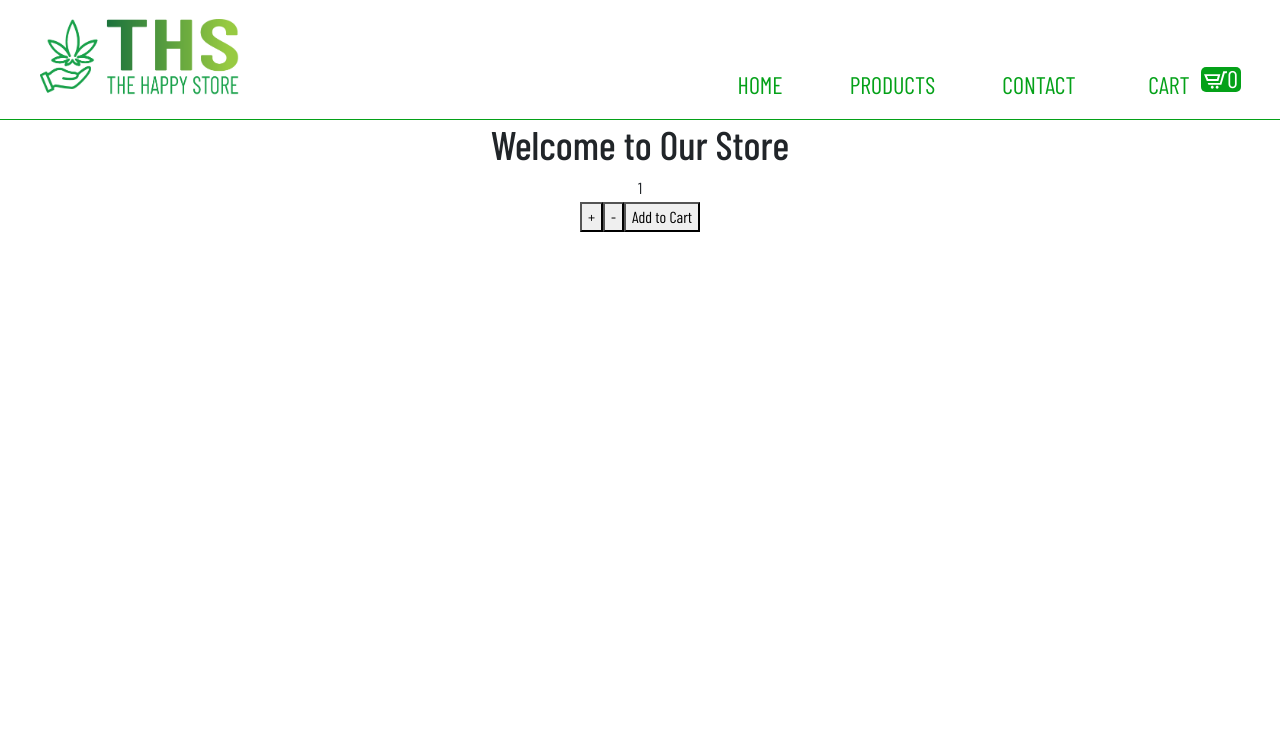
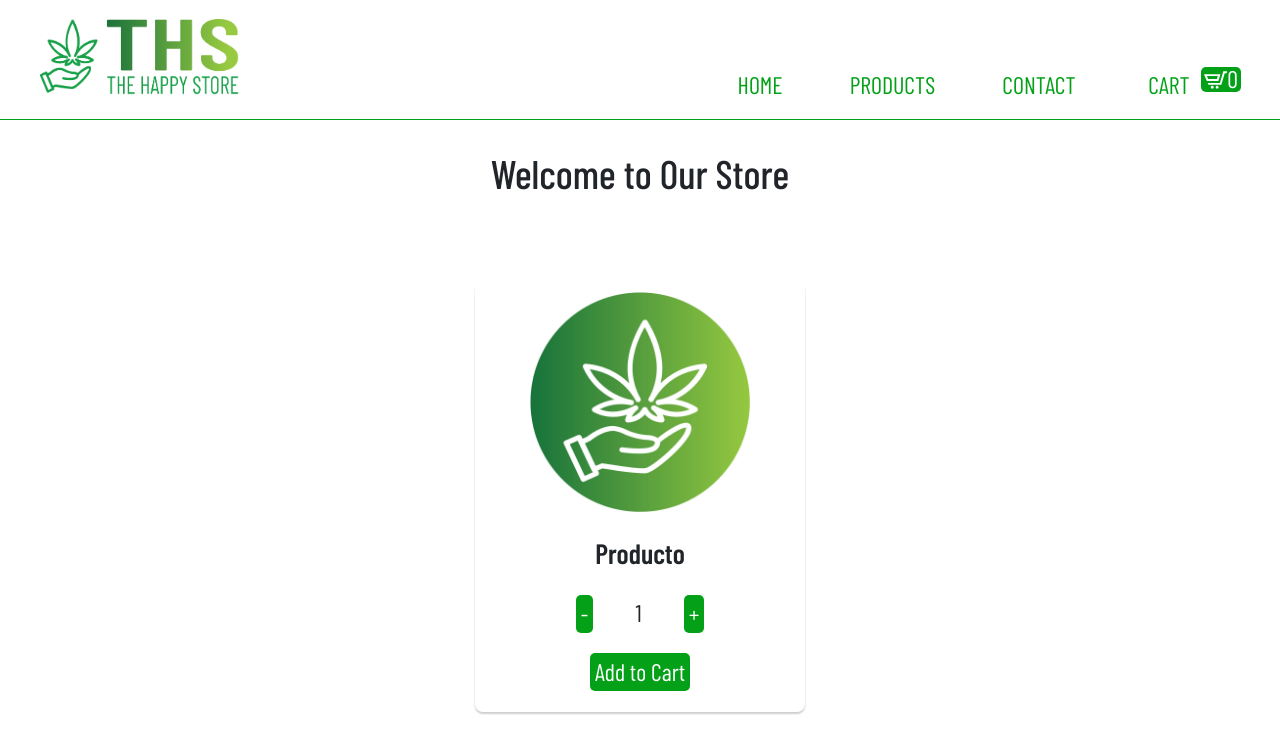
Before and after one commit to Luciobio/the-happy-store, a React (Create React App) app: page / in a window 1280 px wide. Shown: the top 754 px of the page. Built offline with nearby package versions, Linux system fonts and the light colour scheme; the HTML template or start-up script is replaced by a standard one; a web font is replaced by a local one.

Commit message:
css added

```diff
--- a/src/Components/ItemCount/ItemCount.css
+++ b/src/Components/ItemCount/ItemCount.css
@@ -0,0 +1,56 @@
+.ItemCount {
+    width: 330px;
+    height: 430px;
+    border-radius: 8px;
+    box-shadow: 0 2px 2px rgba(0, 0, 0, 0.2);
+    overflow: hidden;
+    margin: 20px;
+    text-align: center;
+    transition: all 0.25s;
+    display: flex;
+    flex-direction: column;
+    align-items: center;
+}
+
+.ItemCount:hover{
+    transform: translateY(-15px);
+    box-shadow: 0 12px 16px rgba(0, 0, 0, 0.2);
+}
+
+.ItemCount img{
+    width: 220px;
+    height: 220px;
+    margin: 10px
+}
+
+.ItemCount h4{
+    font-weight: 600;
+    font-size: 28px;
+    margin: 15px
+}
+
+.ItemCount button{
+    color: white;
+    background-color: #04A118;
+    border: none;
+    margin: 10px;
+    border-radius: 5px;
+    font-size: 24px;
+    padding-left: 5px;
+    padding-right: 5px;
+    }
+
+.count {
+    font-size: 24px;
+}
+
+.bttnCont{
+    display:flex;
+    flex-direction: row;
+    justify-content: space-between;
+    width: 45%;
+}
+
+.addBtn {
+    width: 100%;
+}
--- a/src/Components/ItemCount/ItemCount.js
+++ b/src/Components/ItemCount/ItemCount.js
@@ -1,4 +1,6 @@
+import './ItemCount.css';
 import {useState} from 'react';
+import CardImg from '../../Imgs/card_img.jpg';
 
 const ItemCount = ({stock, initial, onAdd}) => {
     const [count, setCount] = useState(initial);
@@ -20,10 +22,14 @@ const ItemCount = ({stock, initial, onAdd}) => {
 
     return (
         <div className= 'ItemCount'>
-            <div className= 'count'>{count}</div>
-            <button onClick={()=> increment(itemStock)}> + </button>
-            <button onClick={decrement}> - </button>
-            <button onClick={handeAdd}> Add to Cart </button>
+            <img className='cardImg' src= {CardImg} alt=''/>
+            <h4>Producto</h4>
+            <div className='bttnCont'>
+                <button onClick={decrement}> - </button>
+                <div className= 'count'>{count}</div>
+                <button onClick={()=> increment(itemStock)}> + </button>
+            </div>
+            <button className = 'addBttn' onClick={handeAdd}> Add to Cart </button>
         </div>
     );
 };
--- a/src/Components/ItemListContainer/ItemListContainer.css
+++ b/src/Components/ItemListContainer/ItemListContainer.css
@@ -0,0 +1,7 @@
+.ItemListContainer {
+    display: flex;
+    flex-direction: column;
+    align-items: center;
+    justify-content: space-around;
+    height: 80vh;
+}
```
Also changed, not shown: src/Imgs/card_img.jpg (added).
